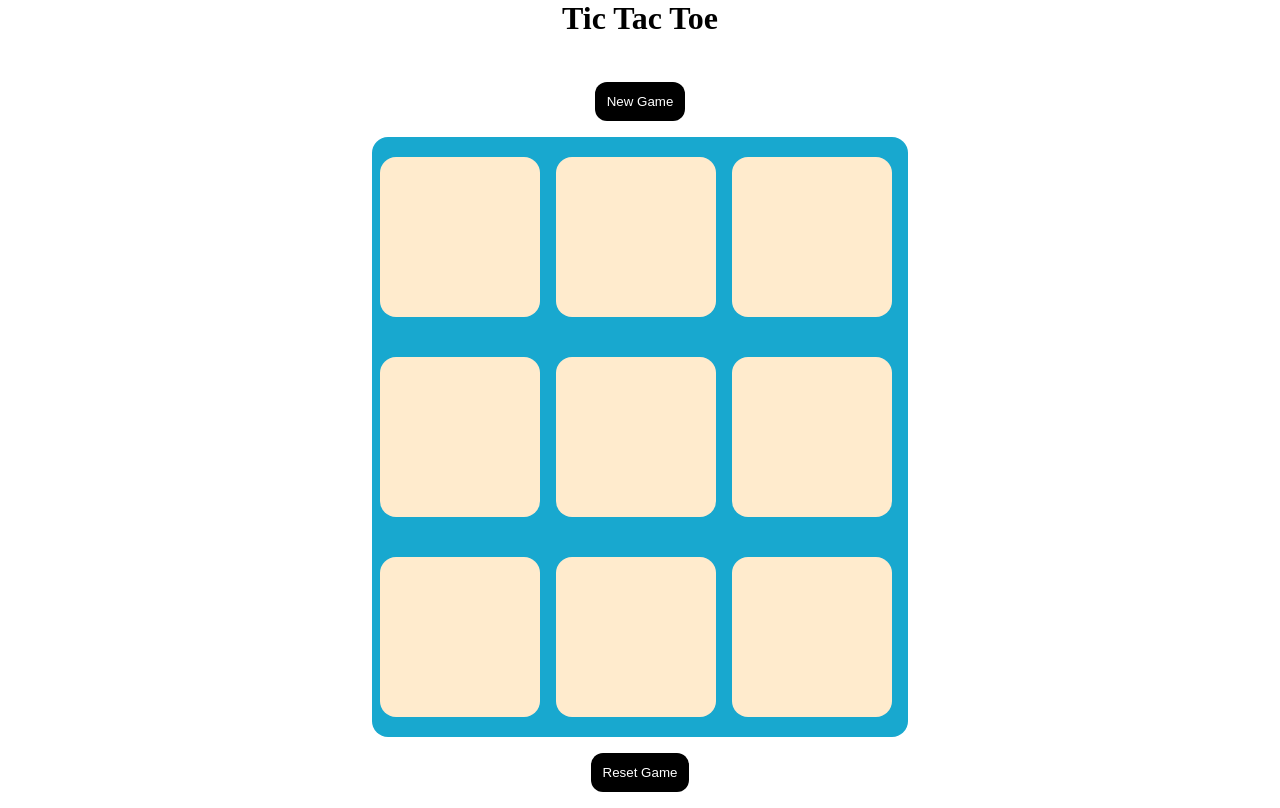
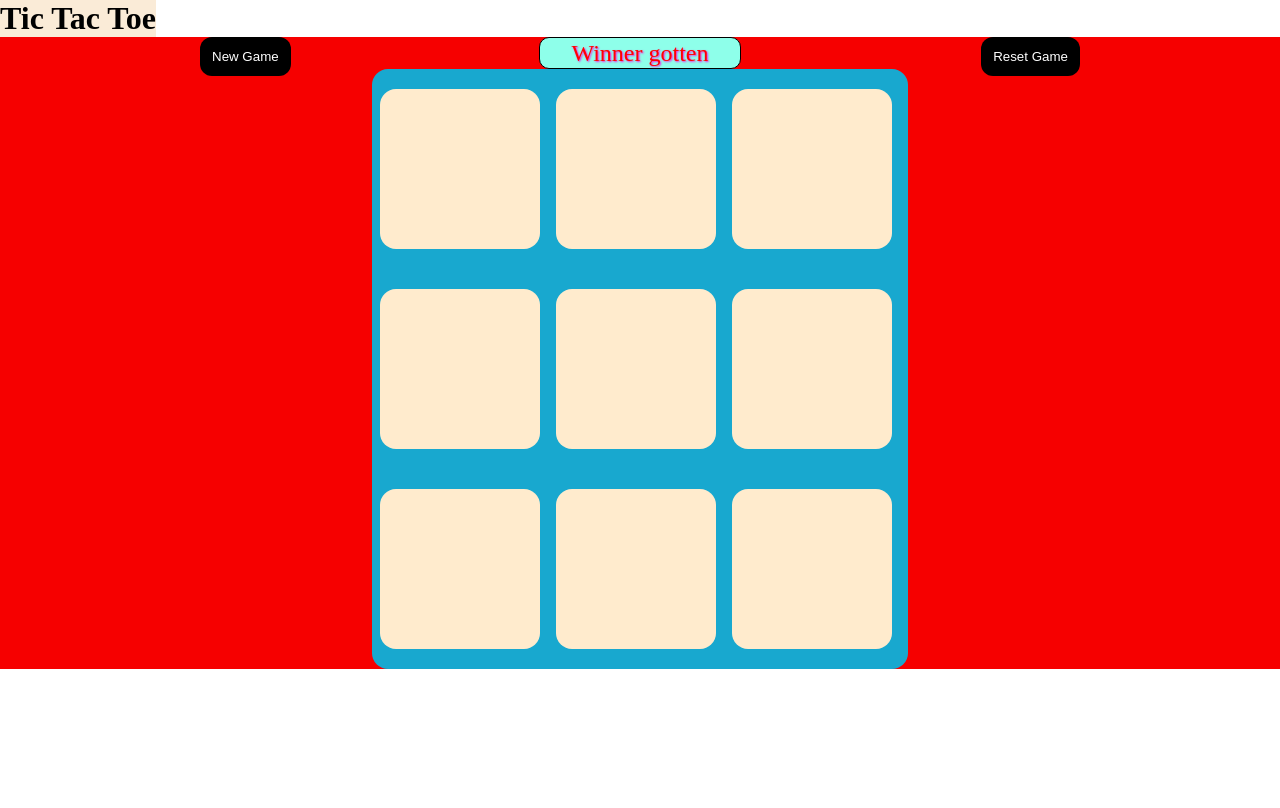
Before and after one commit to itzMdAbdullahAlMahmud/Tic-Tac-Toe, a plain HTML site: page index.html in a window 1280 px wide. Drawn offline with Linux system fonts and the light colour scheme.

Commit message:
changed button position

```diff
--- a/index.css
+++ b/index.css
@@ -13,6 +13,11 @@
     border-radius: 2vmin;
 
 }
+#rnbtn{
+    display: flex;
+    flex-direction: row;
+}
+
 .game{
     height: 75vmin;
     width: 67vmin;
@@ -30,6 +35,7 @@ main{
     display: flex;
     flex-direction: column;
     align-items: center;
+    background-color: #f60000;
 
 }
 .reset-button{
@@ -38,10 +44,23 @@ main{
     border-radius: 1.5vmin;
     color: white;
     background-color: black;
-    margin: 2vmin;
+
+}
+.reset-button:hover{
+    background-color: rgb(41, 86, 138);
+}
+#new-game{
+    position: absolute;
+    top: auto;
+    left: 25vh;
+}
+#reset-button-id{
+    position: absolute;
+    right: 25vh;
+    top: auto;
 }
 .hidden{
-    visibility: hidden;
+    /* visibility: hidden; */
 }
 
 #msg{
@@ -51,6 +70,14 @@ main{
     color: rgb(255, 0, 0);
     border: 1px solid black;
     text-shadow: 1px 1px 2px rgb(255, 16, 227);
+    height: 30px;
+    border-radius: 10px;
+    width: 200px;
+    text-align: center;
+    align-content: center;
+}
+#gameName{
+    /* margin: ; */
 }
 .Ored{
     color: red;
@@ -58,3 +85,13 @@ main{
 .Xblue{
     color: blue;
 }
+body{
+    /* display: flex;
+    flex-direction: column; */
+    text-align: center;
+
+}
+#title{
+    background-color: antiquewhite;
+    width: fit-content;
+}
--- a/index.html
+++ b/index.html
@@ -7,10 +7,17 @@
     <link rel="stylesheet" href="index.css">
 </head>
 <body>
+<div id="title">
+    <h1 id="gameName">Tic Tac Toe</h1>
+</div>
     <main>
-        <h1>Tic Tac Toe</h1>
-        <p id="msg" class="hidden">Winner gotten</p>
-        <button class="reset-button" id="new-game">New Game</button>
+        <div id="rnbtn">
+            <button class="reset-button" id="new-game">New Game</button>
+
+            <p id="msg" class="hidden">Winner gotten</p>
+
+            <button class="reset-button" id="reset-button-id">Reset Game</button>
+        </div>
 
         <div class="game">
             <button class="box"></button>
@@ -23,7 +30,6 @@
             <button class="box"></button>
             <button class="box"></button>
         </div>
-        <button class="reset-button" id="reset-button-id">Reset Game</button>
     </main>
 
     <script src="index.js"></script>
```
